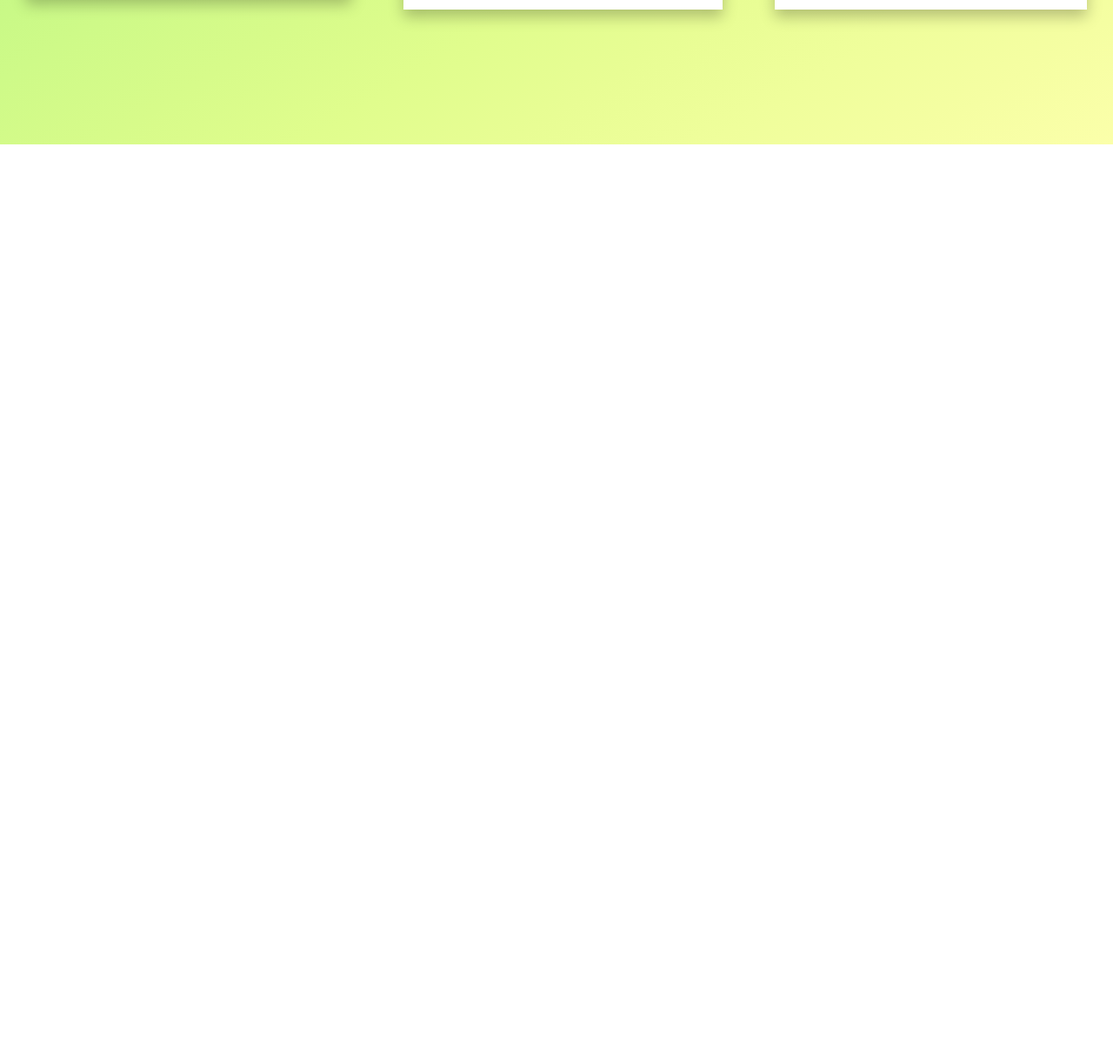
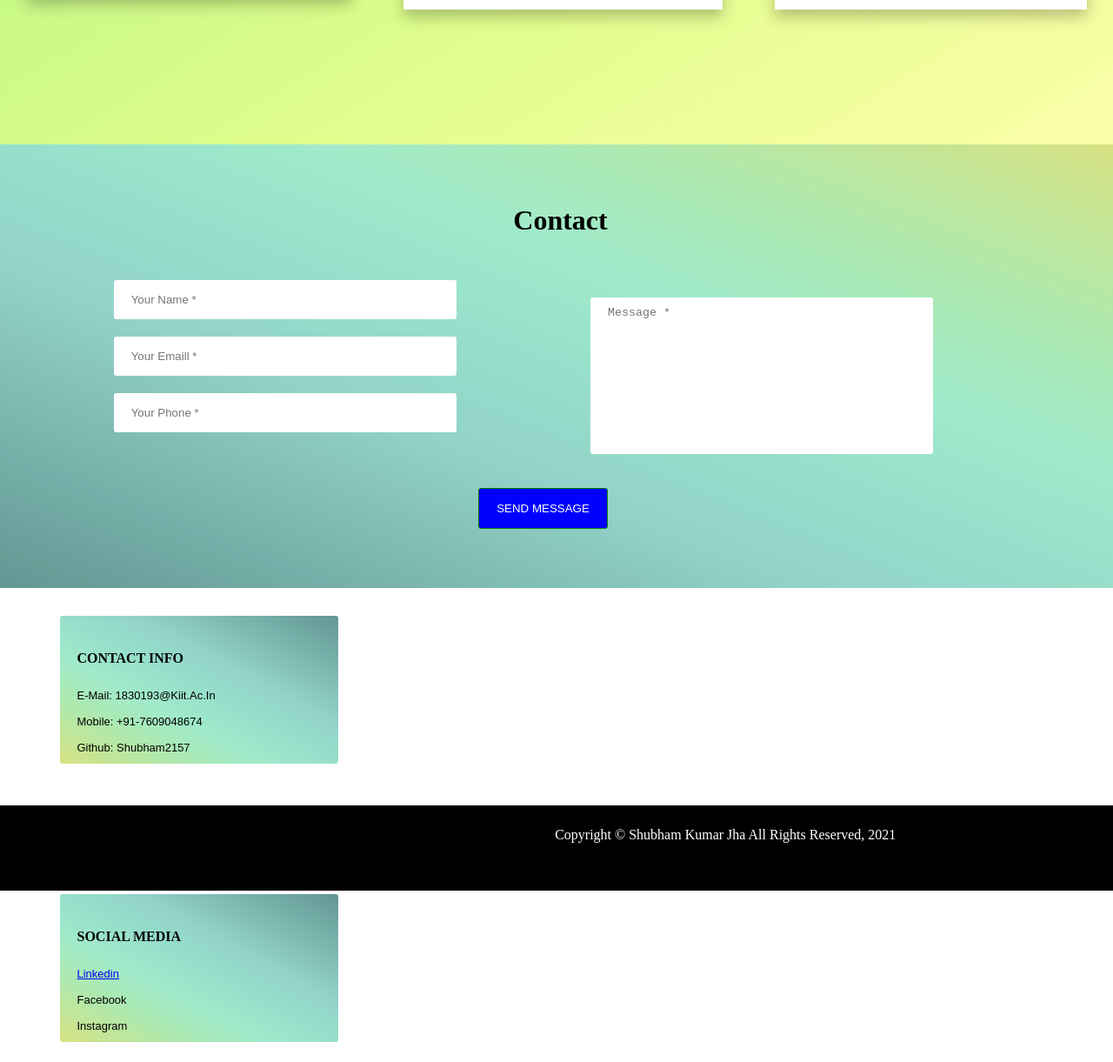
Before and after one commit to Shubham2157/Portfolio-design, a plain HTML site: page index.html in a window 1280 px wide. Shown: the part 1318-2539 px from the top of the page at 87% size. Before the commit the page ends 1484 px from the top, so only its background shows below. Drawn offline with Linux system fonts and the light colour scheme.

Commit message:
added contact page

```diff
--- a/index.html
+++ b/index.html
@@ -72,6 +72,42 @@
         </div>
     </div>
 
+
+    <div class="Contact-Form">
+        <h1> Contact</h1>
+        <div class="input-fields">
+            <input type="text" class="input" placeholder="Your Name *">
+            <input type="text" class="input" placeholder="Your Emaill *">
+            <input type="text" class="input" placeholder="Your Phone *">
+
+        </div>
+        <div class="msg">
+            <textarea placeholder="Message *"></textarea>
+
+        </div>
+        <div>
+            <button> Send message</button>
+        </div>
+        <div class="details">
+            <h3> Contact info </h3>
+            <p> E-mail: 1830193@kiit.ac.in</p>
+            <p> Mobile: +91-7609048674 </p>
+            <p> Github: Shubham2157 </p>
+        </div>
+        <div class="details">
+            <h3> Social media </h3>
+            <p><a href="https://www.linkedin.com/in/shubham-kumar-jha-528367191"> Linkedin</a></p>
+            <p> Facebook </p>
+            <p> Instagram </p>
+        </div>
+    </div>
+
 </body>
 
+<footer class="page-footer">
+    <div class="footer">
+        <p>Copyright &copy; Shubham Kumar Jha All Rights Reserved, 2021</p>
+    </div>
+</footer>
+
 </html>
--- a/style/index.css
+++ b/style/index.css
@@ -98,3 +98,123 @@ div.imag {
 div.text-container {
     margin: 60px 45px 55px;
 }
+
+.Contact-Form {
+    width: 90%;
+    margin: 0 auto;
+    background-image: linear-gradient(to left bottom, #d9e183, #c5e594, #b4e8a7, #a8eab9, #a1eaca, #9ae3cb, #95dbca, #92d3c9, #86c3bb, #7ab4ad, #6ea5a0, #639692);
+    text-align: center;
+    padding: 68.5px;
+}
+
+.Contact-Form h2 {
+    color: #ffffff;
+    text-transform: capitalize;
+    margin-bottom: 20px;
+    font-size: 30px;
+}
+
+.Contact-Form p {
+    color: #9999B9;
+    margin-bottom: 50px;
+}
+
+.input-fields {
+    width: 45%;
+    float: left;
+    overflow: hidden;
+    margin-right: 30px;
+    margin-top: 50px;
+}
+
+.input-fields input {
+    width: 354px;
+    padding: 15px 20px;
+    margin-bottom: 20px;
+    border: 0;
+    border-radius: 3px;
+}
+
+.msg {
+    width: 45%;
+    overflow: hidden;
+    margin-top: 70px;
+}
+
+.msg textarea {
+    width: 354px;
+    padding: 10px 20px;
+    margin-bottom: 20px;
+    height: 160px;
+    border: 0;
+    border-radius: 3px;
+    resize: none;
+}
+
+.Contact-Form button {
+    padding: 15px 20px;
+    color: #ffffff;
+    text-transform: uppercase;
+    border: 1px solid green;
+    background: blue;
+    cursor: pointer;
+    border-radius: 3px;
+    margin-right: 40px;
+    margin-top: 15px;
+}
+
+.Contact-Form button:hover {
+    border: 1px solid blue;
+    background: none;
+}
+
+.details {
+    width: 300px;
+    height: 150px;
+    color: black;
+    padding: 10px;
+    float: left;
+    background-image: linear-gradient(to right top, #d9e183, #c5e594, #b4e8a7, #a8eab9, #a1eaca, #9ae3cb, #95dbca, #92d3c9, #86c3bb, #7ab4ad, #6ea5a0, #639692);
+    overflow: hidden;
+    margin-right: 45%;
+    margin-top: 100px;
+    border-radius: 3px;
+    margin-bottom: 50px;
+}
+
+.details:last-child {
+    margin-right: 0;
+}
+
+.details h3 {
+    padding-top: 30px;
+    font-size: 16px;
+    color: black;
+    font-style: normal;
+    margin-left: 10px;
+    margin-bottom: 20px;
+    text-transform: uppercase;
+    text-align: left;
+}
+
+.details p {
+    font-size: 13px;
+    font-family: Arial;
+    color: black;
+    font-style: normal;
+    margin: 0;
+    padding: 0;
+    text-align: left;
+    text-transform: capitalize;
+    margin-left: 10px;
+    margin-bottom: 2px;
+}
+
+footer {
+    background-color: black;
+    padding-bottom: 20px;
+    padding-top: 20px;
+    margin-top: 250px;
+    color: white;
+    text-align: center
+}
```
